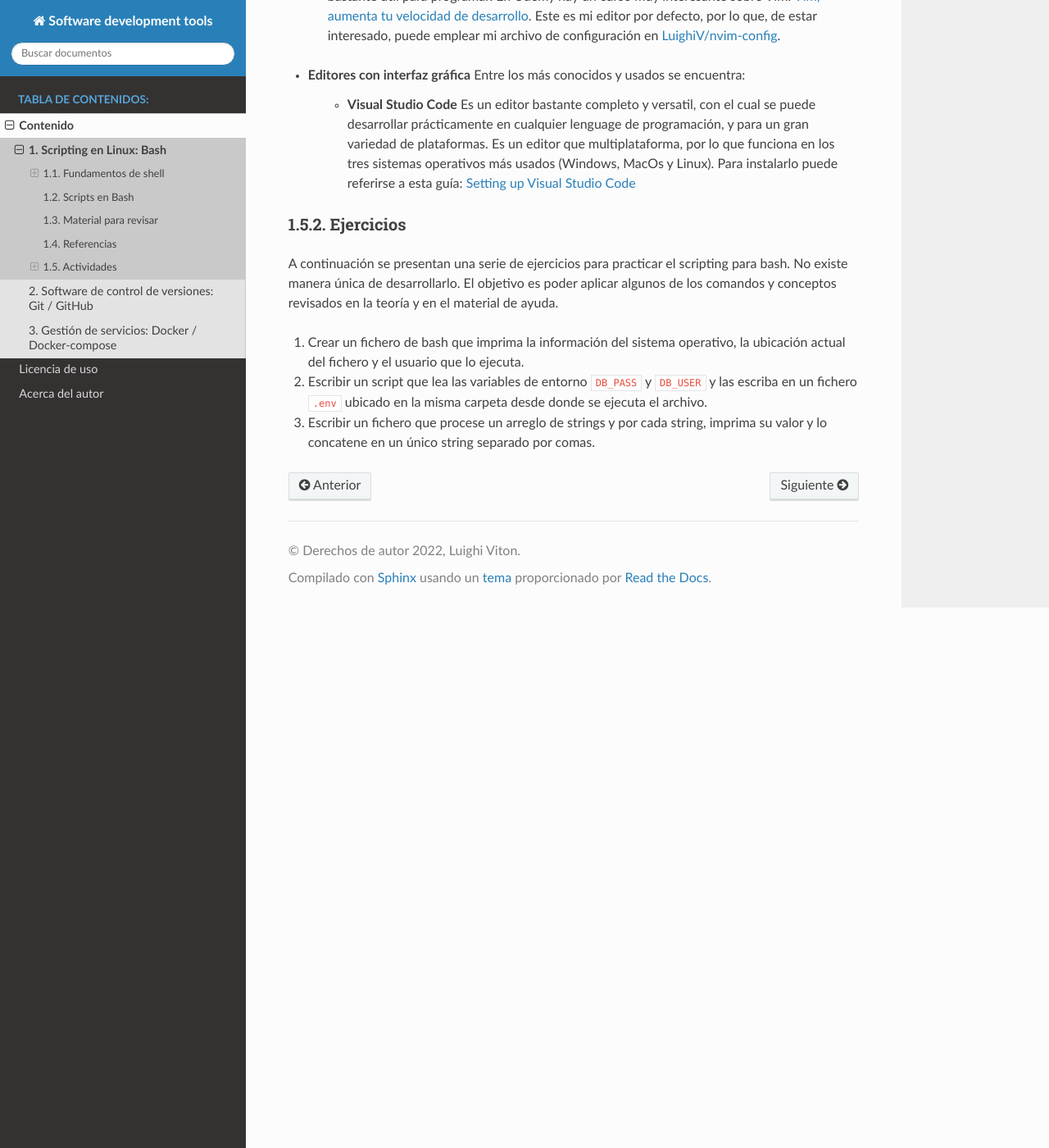
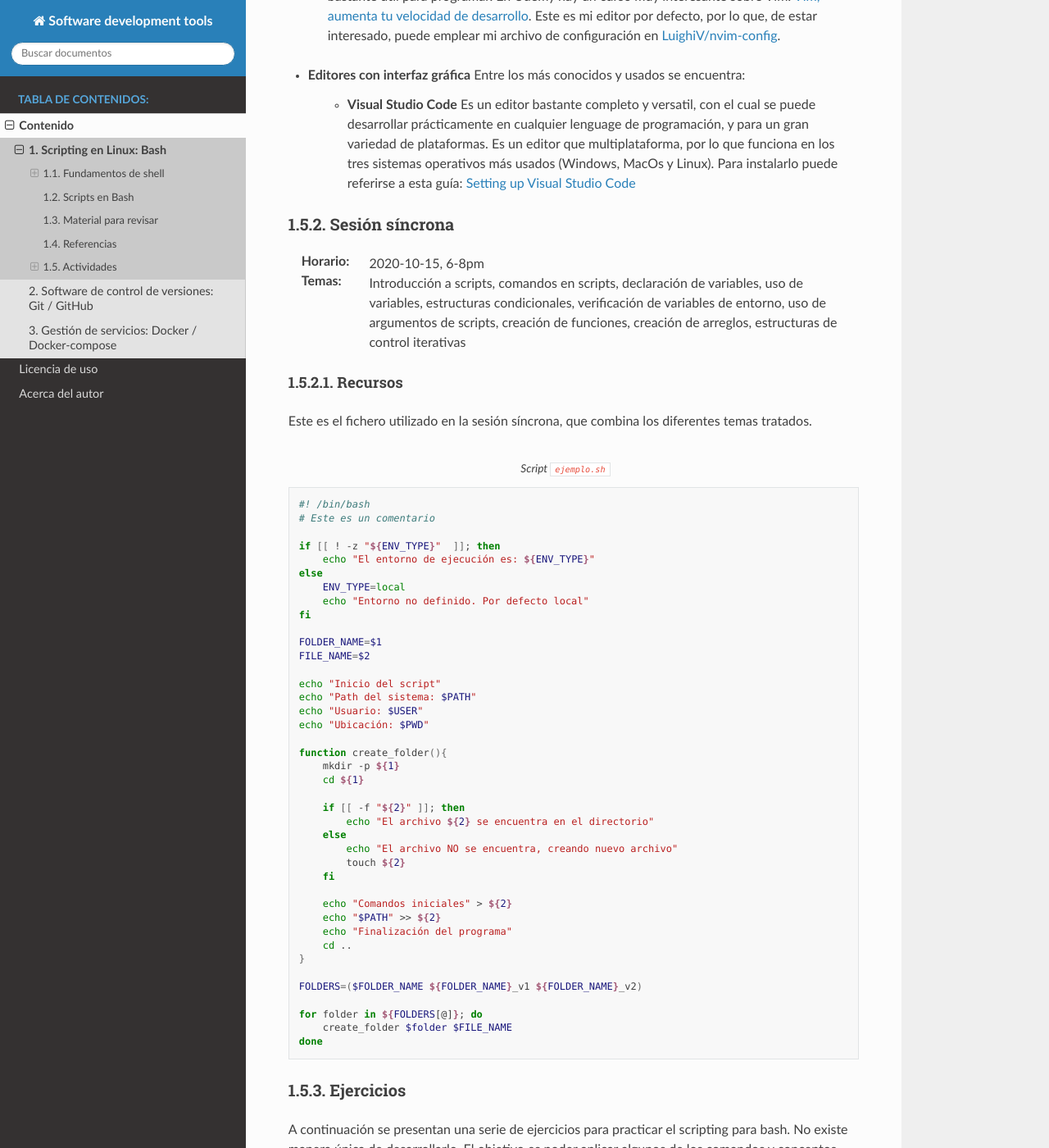
Before and after one commit to LuighiV/course-swdev, a Sphinx documentation site: the page built from docs/source/contents/bash.rst, in a window 1280 px wide and 1400 px high, scrolled down 6679 px. Shown: the whole window at 82% size. Built offline with Sphinx 7.4.7 and the Read the Docs theme 2.0.0, drawn with Linux system fonts in a browser that asks for light colours.

Commit message:
Add information for synchronous session

```diff
--- a/docs/source/contents/bash.rst
+++ b/docs/source/contents/bash.rst
@@ -400,6 +400,65 @@ utilizarse desde la consola, y los que requiren de una interfaz gráfica.
 
 .. _`Setting up Visual Studio Code`: https://code.visualstudio.com/docs/setup/setup-overview
 
+Sesión síncrona
+~~~~~~~~~~~~~~~
+
+:Horario: 2020-10-15, 6-8pm
+
+:Temas: Introducción a scripts, comandos en scripts, declaración de variables,
+        uso de variables, estructuras condicionales, verificación de variables
+        de entorno, uso de argumentos de scripts, creación de funciones,
+        creación de arreglos, estructuras de control iterativas
+
+Recursos
+""""""""
+
+Este es el fichero utilizado en la sesión síncrona, que combina los diferentes
+temas tratados.
+
+.. code-block:: bash
+   :caption: Script :code:`ejemplo.sh`
+
+   #! /bin/bash
+   # Este es un comentario
+
+   if [[ ! -z "${ENV_TYPE}"  ]]; then
+       echo "El entorno de ejecución es: ${ENV_TYPE}"
+   else
+       ENV_TYPE=local
+       echo "Entorno no definido. Por defecto local"
+   fi
+
+   FOLDER_NAME=$1
+   FILE_NAME=$2
+
+   echo "Inicio del script"
+   echo "Path del sistema: $PATH"
+   echo "Usuario: $USER"
+   echo "Ubicación: $PWD"
+
+   function create_folder(){
+       mkdir -p ${1}
+       cd ${1}
+
+       if [[ -f "${2}" ]]; then
+           echo "El archivo ${2} se encuentra en el directorio"
+       else
+           echo "El archivo NO se encuentra, creando nuevo archivo"
+           touch ${2}
+       fi
+
+       echo "Comandos iniciales" > ${2}
+       echo "$PATH" >> ${2}
+       echo "Finalización del programa"
+       cd ..
+   }
+
+   FOLDERS=($FOLDER_NAME ${FOLDER_NAME}_v1 ${FOLDER_NAME}_v2)
+
+   for folder in ${FOLDERS[@]}; do
+       create_folder $folder $FILE_NAME
+   done
 
 Ejercicios
 ~~~~~~~~~~
```
